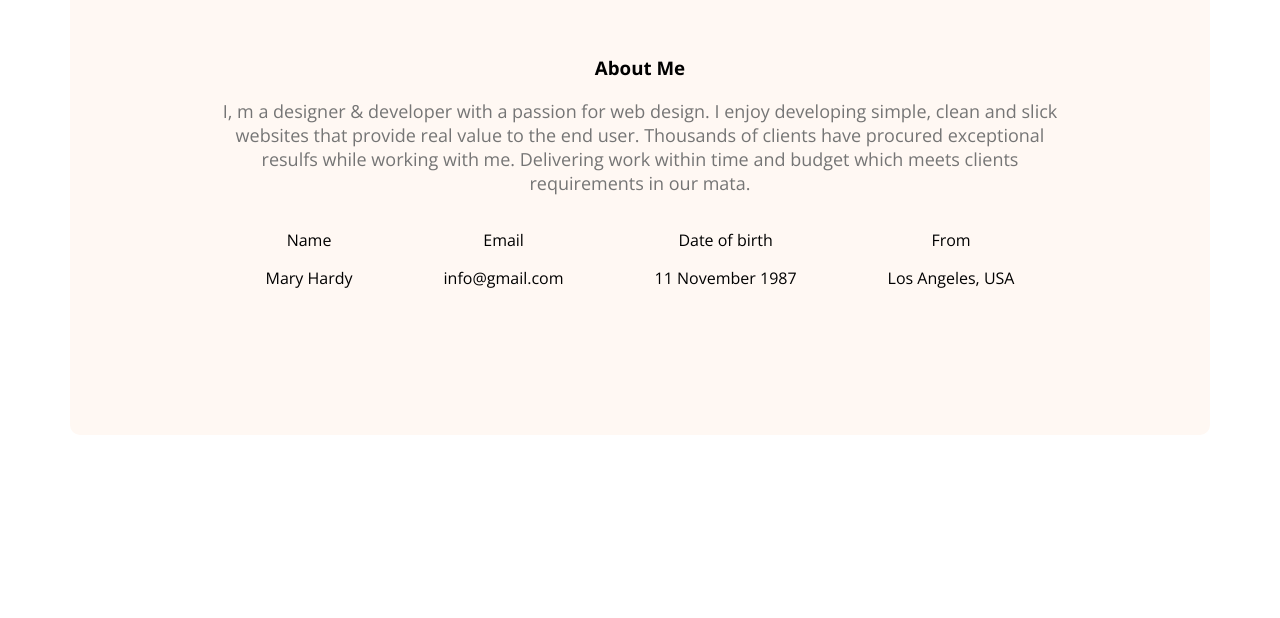
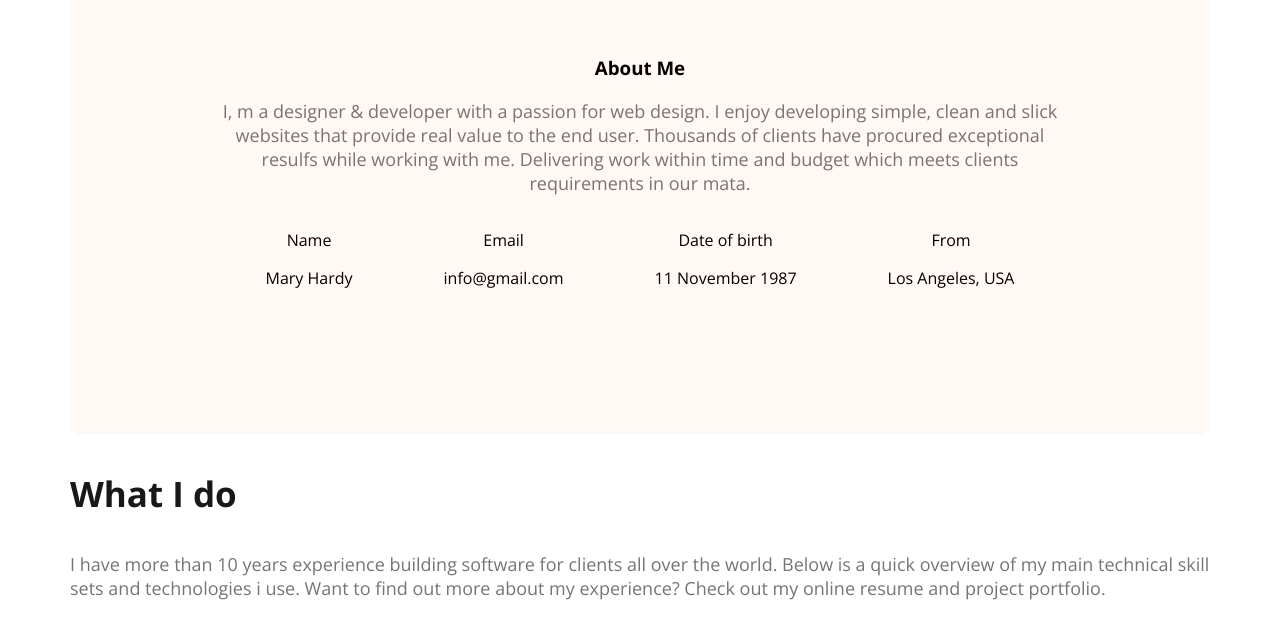
Before and after one commit to almashosain/Web-Develop-Portfoilo, a plain HTML site: page index.html in a window 1280 px wide. Shown: the part 1054-1672 px from the top of the page. Before the commit the page ends 1497 px from the top, so only its background shows below. Drawn offline with nearby package versions, Linux system fonts and the light colour scheme.

Commit message:
added sections

```diff
--- a/index.html
+++ b/index.html
@@ -58,14 +58,19 @@
     <p class="item-title">From</p>
     <p class="item-description">Los Angeles, USA</p>
 </div>
-
-
-
 </div>
 
 
 
 </section>
+<!-- What is do section start -->
+ <section class="skills">
+  <h3 class="section-title">What I do </h3>
+  <p class="section-description">
+    I have more than 10 years experience building software for clients all over the world. Below is a quick overview of my main technical skill sets and technologies i use. Want to find out more about my experience? Check out my online resume and project portfolio.
+  </p>
+
+ </section>
     </main>
     <footer>
 
```
